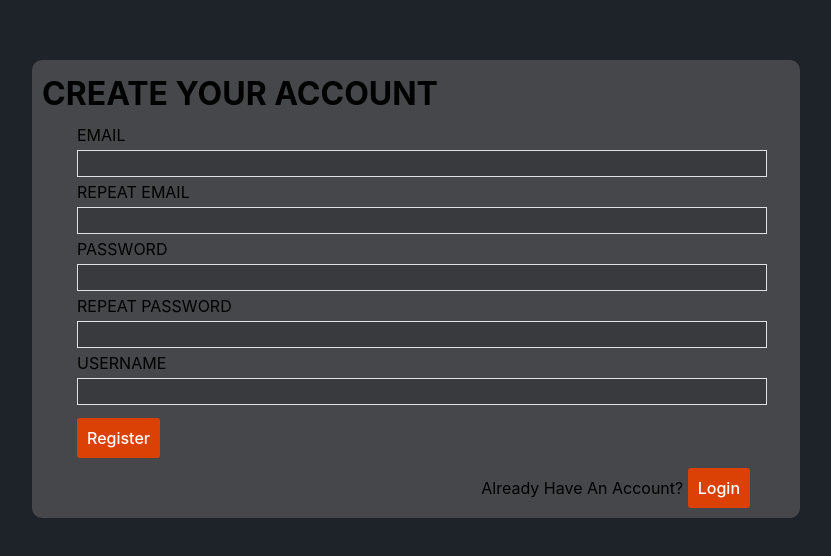
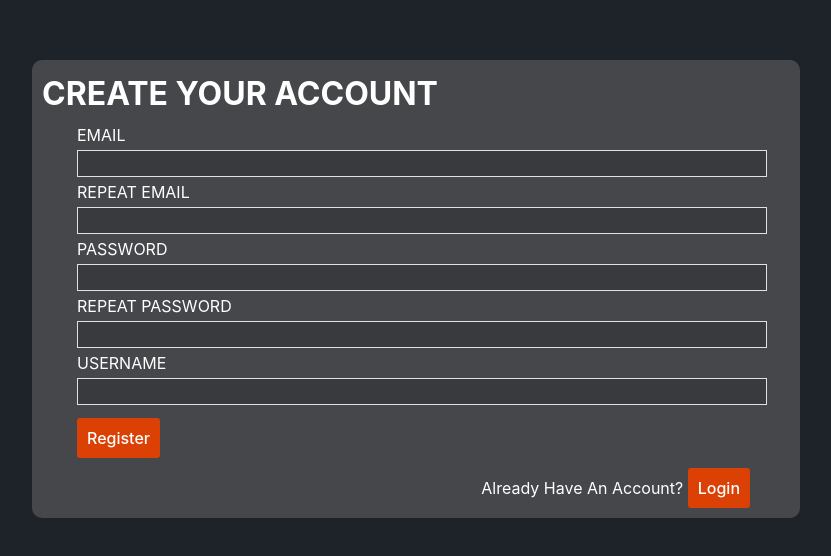
Before and after one commit to LorenzoFerraces/whistle, a React (Vite) app in the folder web/: page /register in a window 1280 px wide. Shown: the part 106-662 px from the top of the page, without its empty margins (224-1055 px from the left). Built offline with nearby package versions, Linux system fonts and the light colour scheme.

Commit message:
Fix color texto

```diff
--- a/web/src/components/form/Form.css
+++ b/web/src/components/form/Form.css
@@ -46,6 +46,7 @@
   margin-top: 3px;
   margin-bottom: 3px;
   width: 100%;
+  color: var(--text);
 }
 
 .simple-form .nav {
--- a/web/src/index.css
+++ b/web/src/index.css
@@ -2,6 +2,7 @@
   font-family: Inter, system-ui, Avenir, Helvetica, Arial, sans-serif;
   line-height: 1.5;
   font-weight: 400;
+  color: var(--text);
 
   color-scheme: light dark;
   background-color: var(--back);
@@ -52,4 +53,5 @@ h3 {
   margin-bottom: 5px;
   width: 100%;
   font-size: 2rem;
+  color: var(--text);
 }
```
